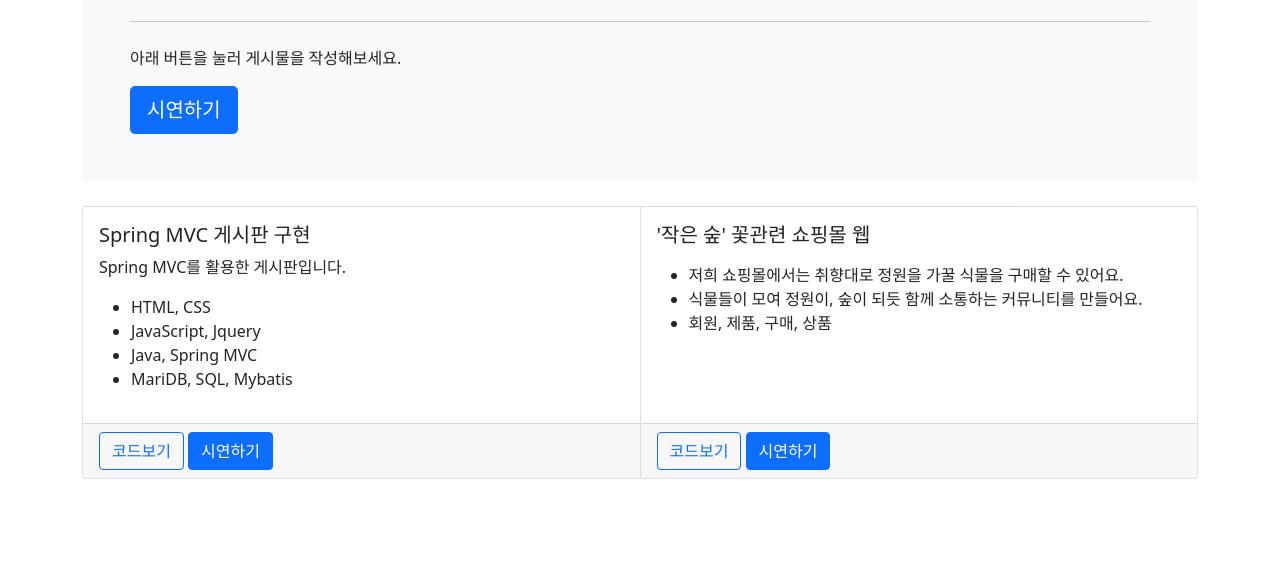
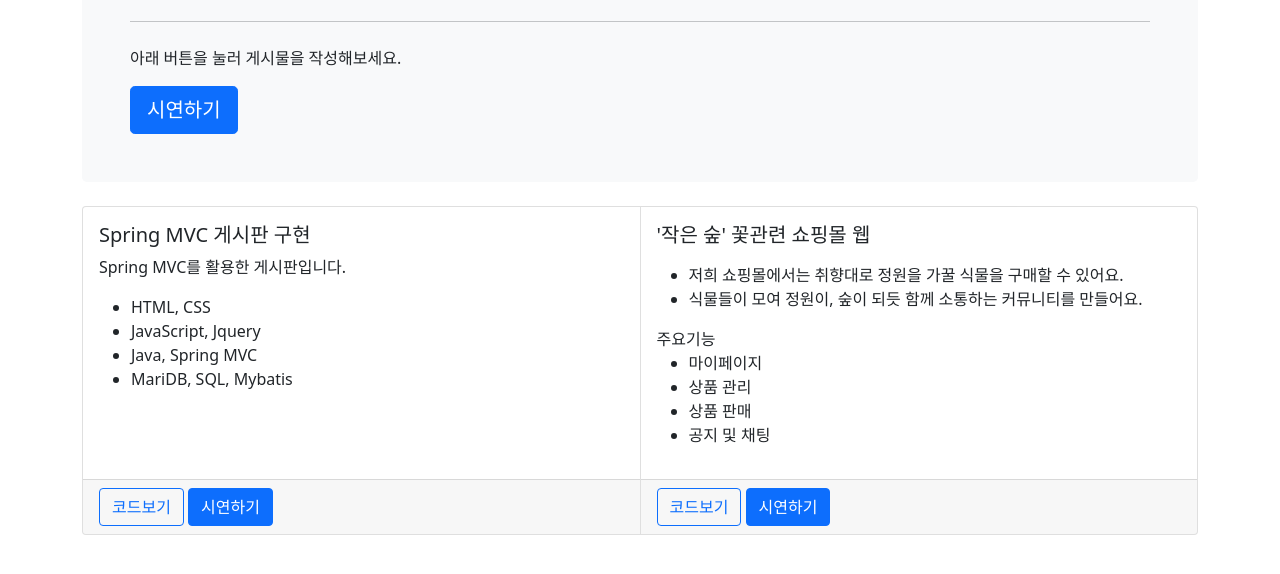
Before and after one commit to jspark922/jspark922.github.io, a plain HTML site: page index.html in a window 1280 px wide. Shown: the part 186-760 px from the top of the page. Drawn offline with nearby package versions, Linux system fonts and the light colour scheme.

Commit message:
Update index.html

```diff
--- a/index.html
+++ b/index.html
@@ -74,7 +74,13 @@
                                 <ul>
                                     <li>저희 쇼핑몰에서는 취향대로 정원을 가꿀 식물을 구매할 수 있어요. </li>
                                     <li>식물들이 모여 정원이, 숲이 되듯 함께 소통하는 커뮤니티를 만들어요.</li>
-                                    <li>회원, 제품, 구매, 상품</li>
+                                </ul>
+                                주요기능
+                                <ul>
+                                    <li>마이페이지</li>
+                                    <li>상품 관리</li>
+                                    <li>상품 판매</li>
+                                    <li>공지 및 채팅</li>
                                 </ul>
                             </p>
                         </div>
```
